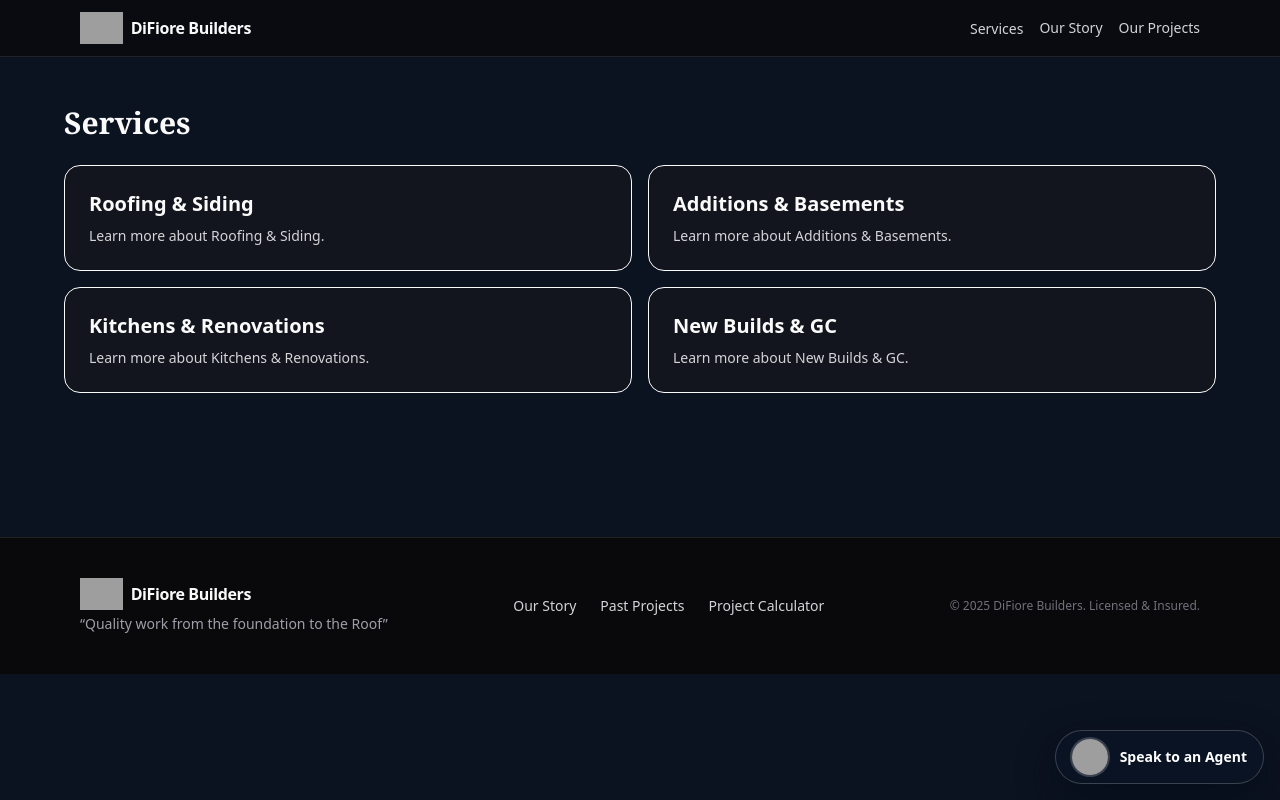
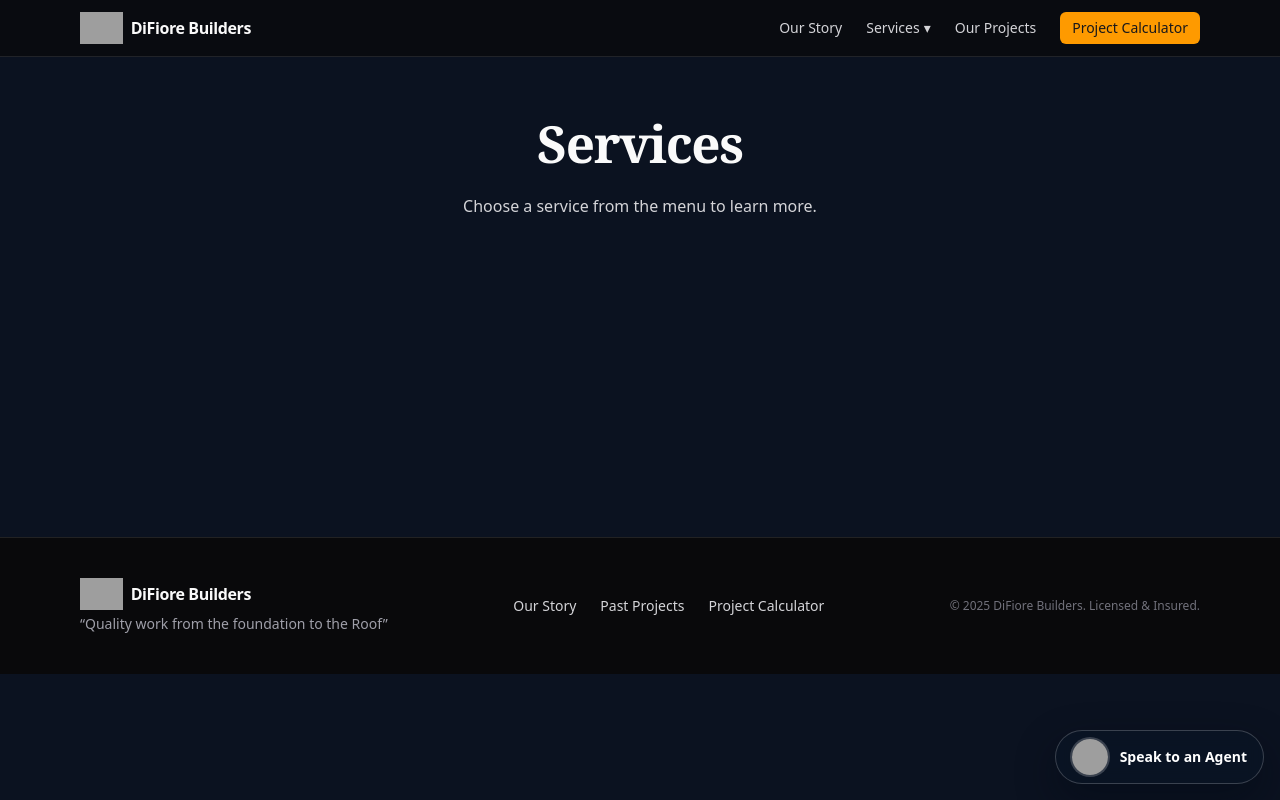
Before and after one commit to Revvitapps/difiore-site-next, a Next.js app: page /services in a window 1280 px wide. Built offline with nearby package versions, Linux system fonts and the light colour scheme; grey boxes are pictures that could not be loaded.

Commit message:
feat(header): CSS-only Services dropdown + service route stubs

```diff
--- a/src/app/services/additions/page.tsx
+++ b/src/app/services/additions/page.tsx
@@ -1,15 +1,12 @@
-import Link from "next/link";
-export default function Additions() {
+export const metadata = {
+  title: "Additions & Basements",
+  description: "Design–build additions and finished basements that feel original to your home.",
+};
+export default function Page() {
   return (
-    <section className="px-4 py-12">
-      <div className="mx-auto max-w-5xl">
-        <h1 className="font-serif text-3xl font-extrabold">Additions & Basements</h1>
-        <p className="mt-4 text-[15px] text-zinc-200">New space that looks like it was always part of your home.</p>
-        <ul className="mt-6 list-disc pl-5 text-zinc-200">
-          <li>Primary suites & sunrooms</li>
-          <li>Garage & dormer expansions</li>
-        </ul>
-      </div>
+    <section className="mx-auto max-w-4xl px-4 py-12 text-center">
+      <h1 className="font-serif text-[clamp(28px,3.6vw,44px)] font-extrabold">Additions &amp; Basements</h1>
+      <p className="mt-3 text-zinc-300">Details & showcase coming next.</p>
     </section>
   );
 }
--- a/src/app/services/kitchens-renovations/page.tsx
+++ b/src/app/services/kitchens-renovations/page.tsx
@@ -1,22 +1,12 @@
-import type { Metadata } from "next";
-
-export const metadata: Metadata = {
+export const metadata = {
   title: "Kitchens & Renovations",
   description: "Smart layouts, durable materials, and beautiful details.",
-  alternates: { canonical: "/services/kitchens-renovations" },
 };
-
-export default function KitchensRenovationsPage() {
+export default function Page() {
   return (
-    <section className="px-4 py-12 md:py-16">
-      <div className="mx-auto max-w-4xl">
-        <h1 className="font-serif text-[clamp(30px,3.6vw,44px)] font-extrabold tracking-tight">
-          Kitchens &amp; Renovations
-        </h1>
-        <p className="mt-3 text-zinc-300">
-          Custom kitchens &amp; baths • Flooring, trim &amp; built-ins • Mechanical &amp; electrical updates
-        </p>
-      </div>
+    <section className="mx-auto max-w-4xl px-4 py-12 text-center">
+      <h1 className="font-serif text-[clamp(28px,3.6vw,44px)] font-extrabold">Kitchens &amp; Renovations</h1>
+      <p className="mt-3 text-zinc-300">Details & showcase coming next.</p>
     </section>
   );
 }
--- a/src/app/services/new-builds-gc/page.tsx
+++ b/src/app/services/new-builds-gc/page.tsx
@@ -1,22 +1,12 @@
-import type { Metadata } from "next";
-
-export const metadata: Metadata = {
+export const metadata = {
   title: "New Builds & General Construction",
   description: "From plans to punch list — a streamlined, accountable process.",
-  alternates: { canonical: "/services/new-builds-gc" },
 };
-
-export default function NewBuildsGCPage() {
+export default function Page() {
   return (
-    <section className="px-4 py-12 md:py-16">
-      <div className="mx-auto max-w-4xl">
-        <h1 className="font-serif text-[clamp(30px,3.6vw,44px)] font-extrabold tracking-tight">
-          New Builds &amp; General Construction
-        </h1>
-        <p className="mt-3 text-zinc-300">
-          Framing &amp; envelopes • Energy-smart assemblies • Project management &amp; scheduling
-        </p>
-      </div>
+    <section className="mx-auto max-w-4xl px-4 py-12 text-center">
+      <h1 className="font-serif text-[clamp(28px,3.6vw,44px)] font-extrabold">New Builds &amp; General Construction</h1>
+      <p className="mt-3 text-zinc-300">Details & showcase coming next.</p>
     </section>
   );
 }
--- a/src/app/services/page.tsx
+++ b/src/app/services/page.tsx
@@ -1,26 +1,12 @@
-import Link from "next/link";
-
-const SERVICES = [
-  { id: "roofing", title: "Roofing & Siding", href: "/services/roofing" },
-  { id: "additions", title: "Additions & Basements", href: "/services/additions" },
-  { id: "kitchens", title: "Kitchens & Renovations", href: "/services/kitchens" },
-  { id: "new-builds", title: "New Builds & GC", href: "/services/new-builds" },
-];
-
-export default function ServicesIndex() {
+export const metadata = {
+  title: "Services",
+  description: "Explore our core service areas.",
+};
+export default function Page() {
   return (
-    <section className="px-4 py-12">
-      <div className="mx-auto max-w-6xl">
-        <h1 className="font-serif text-3xl font-extrabold mb-6">Services</h1>
-        <div className="grid gap-4 sm:grid-cols-2">
-          {SERVICES.map(s => (
-            <Link key={s.id} href={s.href} className="block p-6 rounded-2xl border bg-zinc-900/60">
-              <h2 className="text-xl font-semibold">{s.title}</h2>
-              <p className="mt-2 text-sm text-zinc-300">Learn more about {s.title}.</p>
-            </Link>
-          ))}
-        </div>
-      </div>
+    <section className="mx-auto max-w-4xl px-4 py-12 text-center">
+      <h1 className="font-serif text-[clamp(32px,4vw,52px)] font-extrabold tracking-tight">Services</h1>
+      <p className="mt-3 text-zinc-300">Choose a service from the menu to learn more.</p>
     </section>
   );
 }
--- a/src/app/services/roofing-siding/page.tsx
+++ b/src/app/services/roofing-siding/page.tsx
@@ -1,23 +1,12 @@
-import type { Metadata } from "next";
-
-export const metadata: Metadata = {
+export const metadata = {
   title: "Roofing & Siding",
-  description: "Weather-tight systems, clean lines, and long-term performance.",
-  alternates: { canonical: "/services/roofing-siding" },
+  description: "Asphalt & metal roofs, vinyl & fiber-cement siding, repairs & replacements.",
 };
-
-export default function RoofingSidingPage() {
+export default function Page() {
   return (
-    <section className="px-4 py-12 md:py-16">
-      <div className="mx-auto max-w-4xl">
-        <h1 className="font-serif text-[clamp(30px,3.6vw,44px)] font-extrabold tracking-tight">
-          Roofing &amp; Siding
-        </h1>
-        <p className="mt-3 text-zinc-300">
-          Full tear-offs &amp; re-roofs • Premium underlayments &amp; flashing • Color-matched trim &amp; accessories
-        </p>
-        {/* TODO: drop in rotating hero + pills like home section, tuned for this service */}
-      </div>
+    <section className="mx-auto max-w-4xl px-4 py-12 text-center">
+      <h1 className="font-serif text-[clamp(28px,3.6vw,44px)] font-extrabold">Roofing &amp; Siding</h1>
+      <p className="mt-3 text-zinc-300">Details & showcase coming next.</p>
     </section>
   );
 }
--- a/src/components/Header.tsx
+++ b/src/components/Header.tsx
@@ -1,51 +1,85 @@
-'use client';
 import Link from "next/link";
-import { useState } from "react";
 
 export default function Header() {
-  const [open, setOpen] = useState(false);
-
   return (
     <header className="sticky top-0 z-50 border-b border-white/10 bg-zinc-950/70 backdrop-blur">
       <div className="mx-auto flex max-w-6xl items-center justify-between px-4 py-3">
+        {/* Logo + brand */}
         <Link href="/" className="flex items-center gap-2">
           <img src="/difiore-logo.png" alt="DiFiore Builders" className="h-8 w-auto" />
           <span className="font-semibold tracking-tight">DiFiore Builders</span>
         </Link>
 
-        <nav className="flex items-center gap-4">
-          {/* Services dropdown */}
-          <div className="relative">
-            <button
-              onMouseEnter={() => setOpen(true)}
-              onMouseLeave={() => setOpen(false)}
-              onClick={() => setOpen((s) => !s)}
-              onBlur={(e) => {
-                // close when focus leaves the dropdown
-                if (!e.currentTarget.parentElement?.contains(e.relatedTarget as Node)) setOpen(false);
-              }}
-              className="text-sm text-zinc-300 hover:text-white"
-              aria-haspopup="menu"
-              aria-expanded={open}
+        {/* Desktop nav */}
+        <nav aria-label="Primary" className="hidden md:flex items-center gap-6">
+          <Link href="/our-story" className="text-sm text-zinc-300 hover:text-white">
+            Our Story
+          </Link>
+
+          {/* Services — CSS-only dropdown (desktop) */}
+          <div className="relative group">
+            <Link
+              href="/services"
+              className="flex items-center gap-1 text-sm text-zinc-300 hover:text-white"
+              aria-haspopup="true"
+              aria-expanded="false"
             >
               Services
-            </button>
+              <span aria-hidden>▾</span>
+            </Link>
 
+            {/* Menu */}
             <div
-              onMouseEnter={() => setOpen(true)}
-              onMouseLeave={() => setOpen(false)}
-              className={(open ? "block" : "hidden") + " absolute right-0 mt-2 w-56 rounded-md bg-zinc-900/90 border border-white/10 shadow-lg backdrop-blur"}
+              className="
+                invisible opacity-0 group-hover:visible group-hover:opacity-100
+                transition-opacity duration-150 ease-out
+                absolute right-0 mt-2 w-64 rounded-xl border border-white/10
+                bg-zinc-900/95 backdrop-blur shadow-[0_16px_40px_rgba(3,9,20,.45)]
+                p-2
+              "
               role="menu"
             >
-              <Link href="/services/roofing" className="block px-4 py-2 text-sm text-zinc-100 hover:bg-white/5" role="menuitem">Roofing &amp; Siding</Link>
-              <Link href="/services/additions" className="block px-4 py-2 text-sm text-zinc-100 hover:bg-white/5" role="menuitem">Additions &amp; Basements</Link>
-              <Link href="/services/kitchens" className="block px-4 py-2 text-sm text-zinc-100 hover:bg-white/5" role="menuitem">Kitchens &amp; Renovations</Link>
-              <Link href="/services/new-builds" className="block px-4 py-2 text-sm text-zinc-100 hover:bg-white/5" role="menuitem">New Builds &amp; GC</Link>
+              <Link
+                href="/services/roofing-siding"
+                className="block rounded-lg px-3 py-2 text-sm text-zinc-200 hover:bg-white/10"
+                role="menuitem"
+              >
+                Roofing &amp; Siding
+              </Link>
+              <Link
+                href="/services/additions"
+                className="block rounded-lg px-3 py-2 text-sm text-zinc-200 hover:bg-white/10"
+                role="menuitem"
+              >
+                Additions &amp; Basements
+              </Link>
+              <Link
+                href="/services/kitchens-renovations"
+                className="block rounded-lg px-3 py-2 text-sm text-zinc-200 hover:bg-white/10"
+                role="menuitem"
+              >
+                Kitchens &amp; Renovations
+              </Link>
+              <Link
+                href="/services/new-builds-gc"
+                className="block rounded-lg px-3 py-2 text-sm text-zinc-200 hover:bg-white/10"
+                role="menuitem"
+              >
+                New Builds &amp; General Construction
+              </Link>
             </div>
           </div>
 
-          <Link href="/our-story" className="hidden md:inline text-sm text-zinc-300 hover:text-white">Our Story</Link>
-          <Link href="/our-projects" className="hidden md:inline text-sm text-zinc-300 hover:text-white">Our Projects</Link>
+          <Link href="/our-projects" className="text-sm text-zinc-300 hover:text-white">
+            Our Projects
+          </Link>
+
+          <Link
+            href="/project-calculator"
+            className="rounded-md bg-amber-500 px-3 py-1.5 text-sm font-medium text-zinc-900 hover:bg-amber-400"
+          >
+            Project Calculator
+          </Link>
         </nav>
       </div>
     </header>
```
